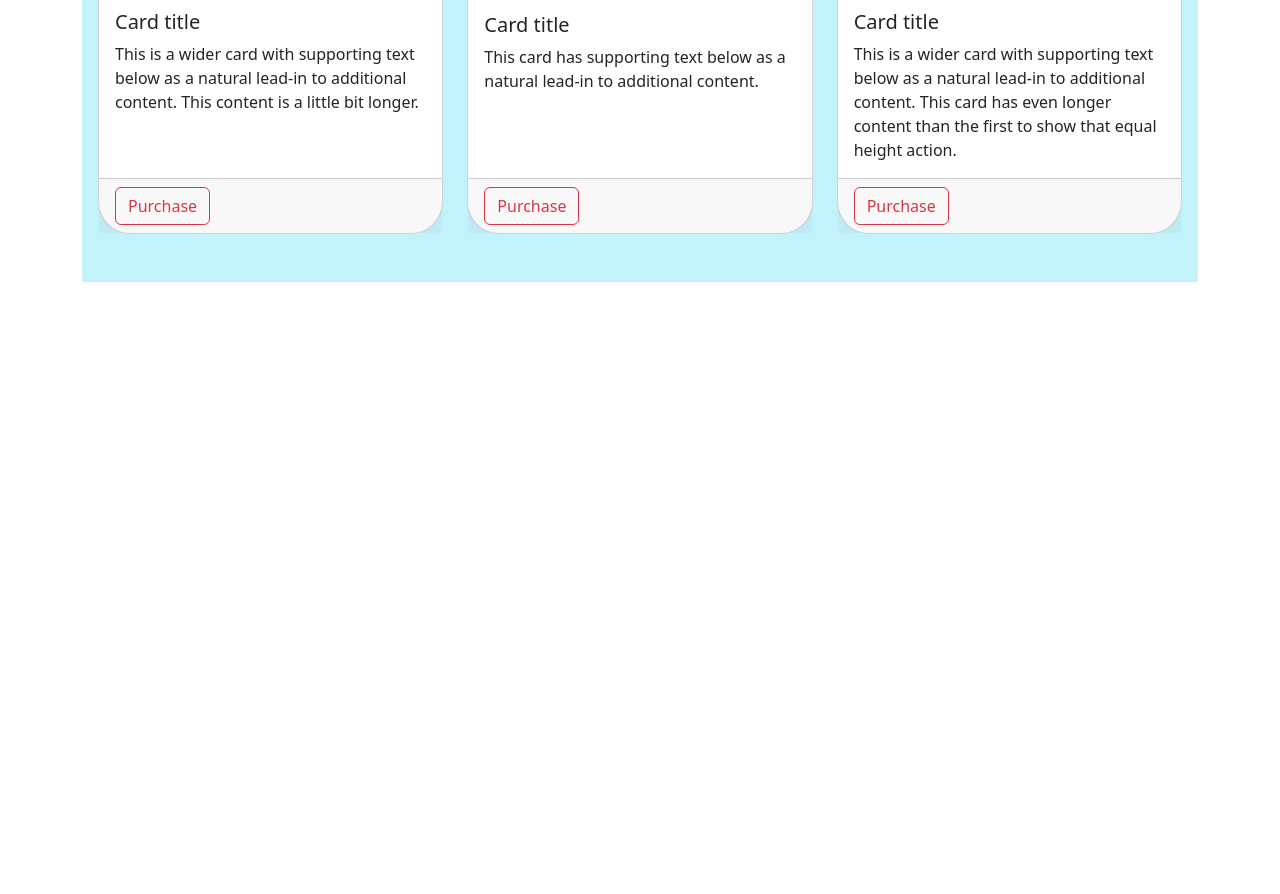
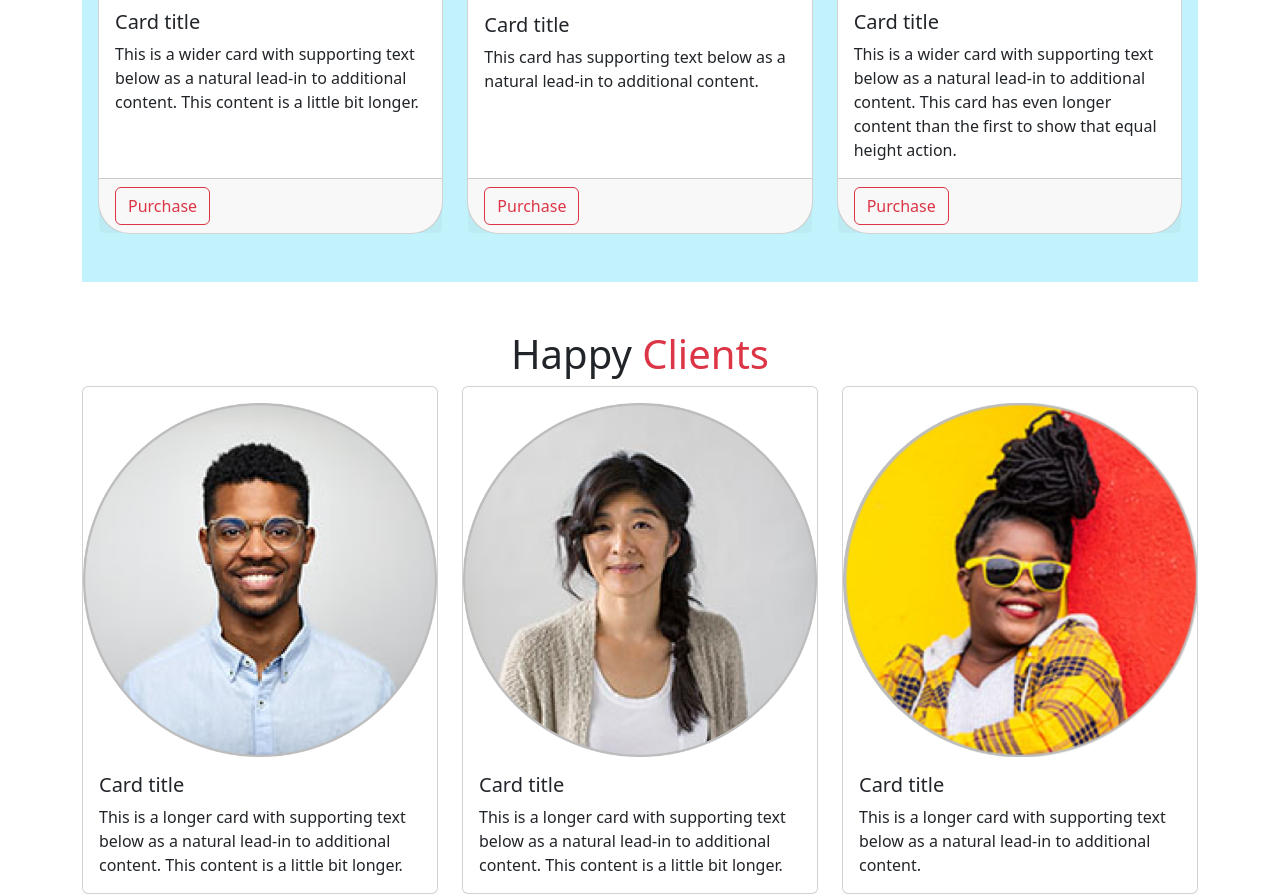
Before and after one commit to ProgSomel/BIKERZ_ZONE, a plain HTML site: page index.html in a window 1280 px wide. Shown: the part 1382-2276 px from the top of the page. Before the commit the page ends 1664 px from the top, so only its background shows below. Drawn offline with Linux system fonts and the light colour scheme.

Commit message:
Happy Clients Section Added

```diff
--- a/index.html
+++ b/index.html
@@ -163,7 +163,7 @@
       <!-- New Arrival Section  -->
       <section class="bg-info bg-opacity-25 py-5 px-3 mt-3">
         <h1 class="text-center">New Arrival</h1>
-        <div class="row row-cols-1 row-cols-md-3 g-4">
+        <div class="row row-cols-1 row-cols-md-3 g-4 ">
           <div class="col">
             <div class="card h-100 rounded-5">
               <img src="images/bike-1.png" class="card-img-top" alt="..." />
@@ -207,7 +207,65 @@
                 </p>
               </div>
               <div class="card-footer">
-               <button class="btn btn-outline-danger">Purchase</button>
+                <button class="btn btn-outline-danger">Purchase</button>
+              </div>
+            </div>
+          </div>
+        </div>
+      </section>
+      <!-- Happy Clients Section  -->
+      <section class="mt-5">
+        <h1 class="text-center">
+          Happy <span class="text-danger">Clients</span>
+        </h1>
+        <div class="row row-cols-1 row-cols-md-3 g-4">
+          <div class="col">
+            <div class="card">
+              <img
+                src="images/user-1.png"
+                class="w-100 mx-auto mt-3"
+                alt="..."
+              />
+              <div class="card-body">
+                <h5 class="card-title">Card title</h5>
+                <p class="card-text">
+                  This is a longer card with supporting text below as a natural
+                  lead-in to additional content. This content is a little bit
+                  longer.
+                </p>
+              </div>
+            </div>
+          </div>
+          <div class="col">
+            <div class="card">
+              <img
+                src="images/user-2.png"
+                class="w-100 mx-auto mt-3"
+                alt="..."
+              />
+              <div class="card-body">
+                <h5 class="card-title">Card title</h5>
+                <p class="card-text">
+                  This is a longer card with supporting text below as a natural
+                  lead-in to additional content. This content is a little bit
+                  longer.
+                </p>
+              </div>
+            </div>
+          </div>
+          <div class="col">
+            <div class="card">
+              <img
+                src="images/user-3.png"
+                class="w-100 mx-auto mt-3"
+                alt="..."
+              />
+              <div class="card-body">
+                <h5 class="card-title">Card title</h5>
+                <p class="card-text">
+                  This is a longer card with supporting text below as a natural
+                  lead-in to additional content.
+                </p>
               </div>
             </div>
           </div>
```
